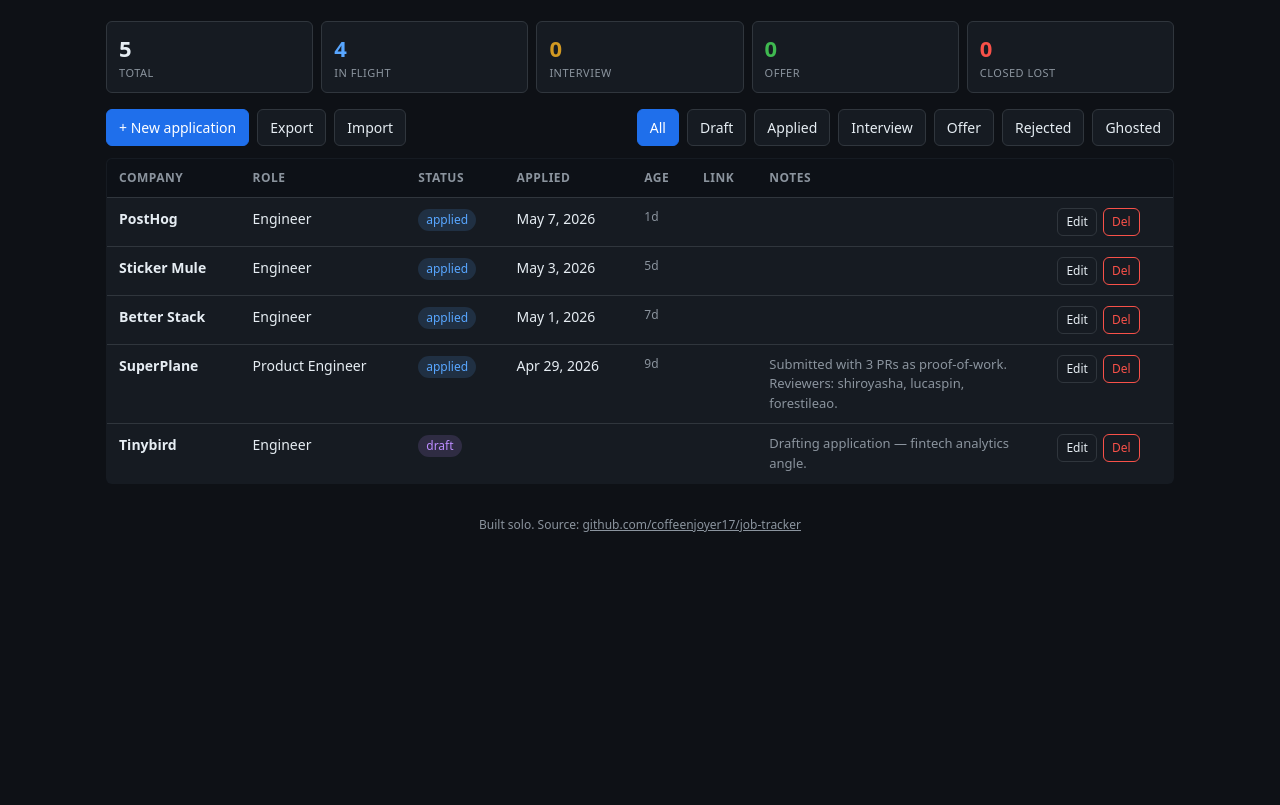
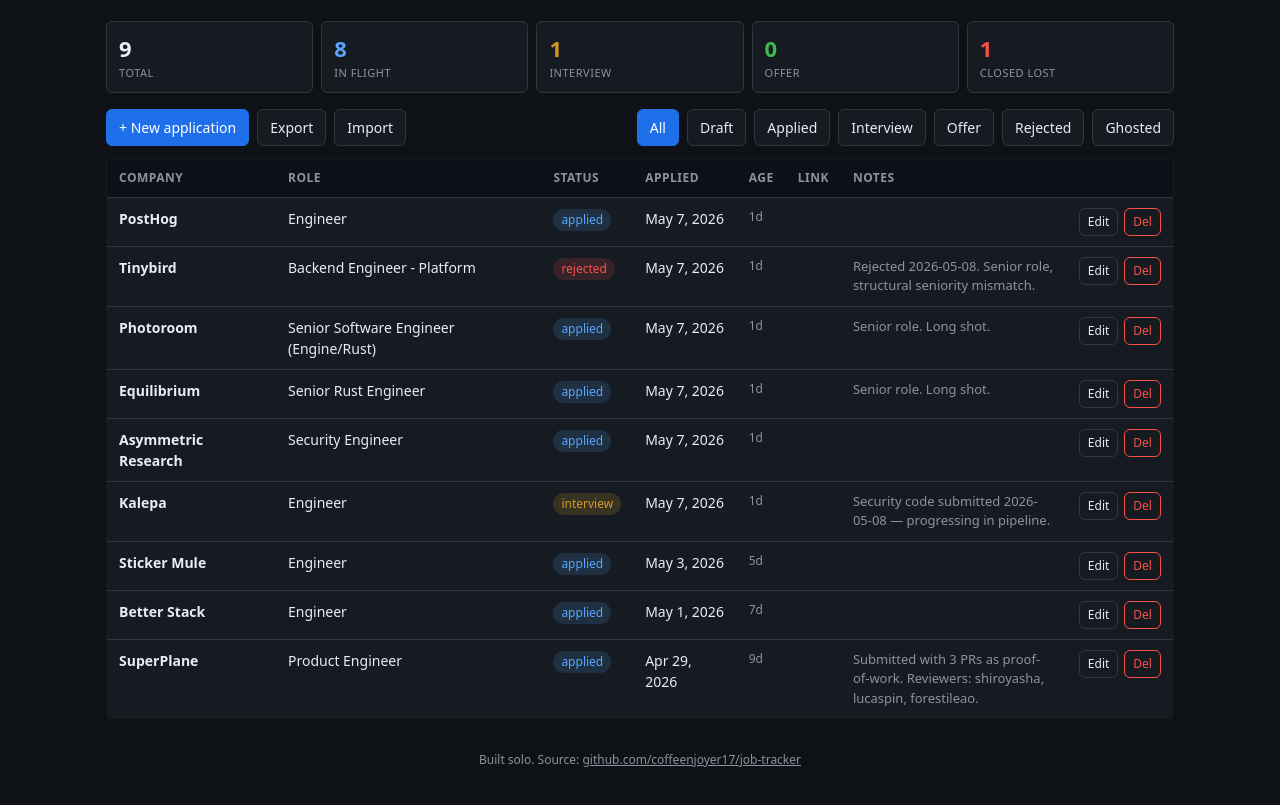
Before and after one commit to coffeenjoyer17/job-tracker, a plain HTML site: page index.html in a window 1280 px wide. Shown: the part 85-890 px from the top of the page. Before the commit the page ends 800 px from the top, so only its background shows below. Drawn offline with Linux system fonts and the light colour scheme.

Commit message:
Update seed data with full application list
Bumps localStorage key to v2 to refresh local data with the actual
current pipeline: SuperPlane, Better Stack, Sticker Mule, PostHog,
Photoroom, Equilibrium, Asymmetric Research, Kalepa, plus Tinybird
moved to rejected. Kalepa marked interview after security code
submission.

```diff
--- a/index.html
+++ b/index.html
@@ -149,13 +149,17 @@
 </dialog>
 
 <script>
-const STORAGE_KEY = 'job-tracker-v1';
+const STORAGE_KEY = 'job-tracker-v2';
 const SEED = [
   { id: 1, company: 'SuperPlane', role: 'Product Engineer', status: 'applied', date: '2026-04-29', link: '', notes: 'Submitted with 3 PRs as proof-of-work. Reviewers: shiroyasha, lucaspin, forestileao.' },
   { id: 2, company: 'Better Stack', role: 'Engineer', status: 'applied', date: '2026-05-01', link: '', notes: '' },
   { id: 3, company: 'Sticker Mule', role: 'Engineer', status: 'applied', date: '2026-05-03', link: '', notes: '' },
   { id: 4, company: 'PostHog', role: 'Engineer', status: 'applied', date: '2026-05-07', link: '', notes: '' },
-  { id: 5, company: 'Tinybird', role: 'Engineer', status: 'draft', date: '', link: '', notes: 'Drafting application — fintech analytics angle.' },
+  { id: 5, company: 'Tinybird', role: 'Backend Engineer - Platform', status: 'rejected', date: '2026-05-07', link: '', notes: 'Rejected 2026-05-08. Senior role, structural seniority mismatch.' },
+  { id: 6, company: 'Photoroom', role: 'Senior Software Engineer (Engine/Rust)', status: 'applied', date: '2026-05-07', link: '', notes: 'Senior role. Long shot.' },
+  { id: 7, company: 'Equilibrium', role: 'Senior Rust Engineer', status: 'applied', date: '2026-05-07', link: '', notes: 'Senior role. Long shot.' },
+  { id: 8, company: 'Asymmetric Research', role: 'Security Engineer', status: 'applied', date: '2026-05-07', link: '', notes: '' },
+  { id: 9, company: 'Kalepa', role: 'Engineer', status: 'interview', date: '2026-05-07', link: '', notes: 'Security code submitted 2026-05-08 — progressing in pipeline.' },
 ];
 
 let state = load();
```
